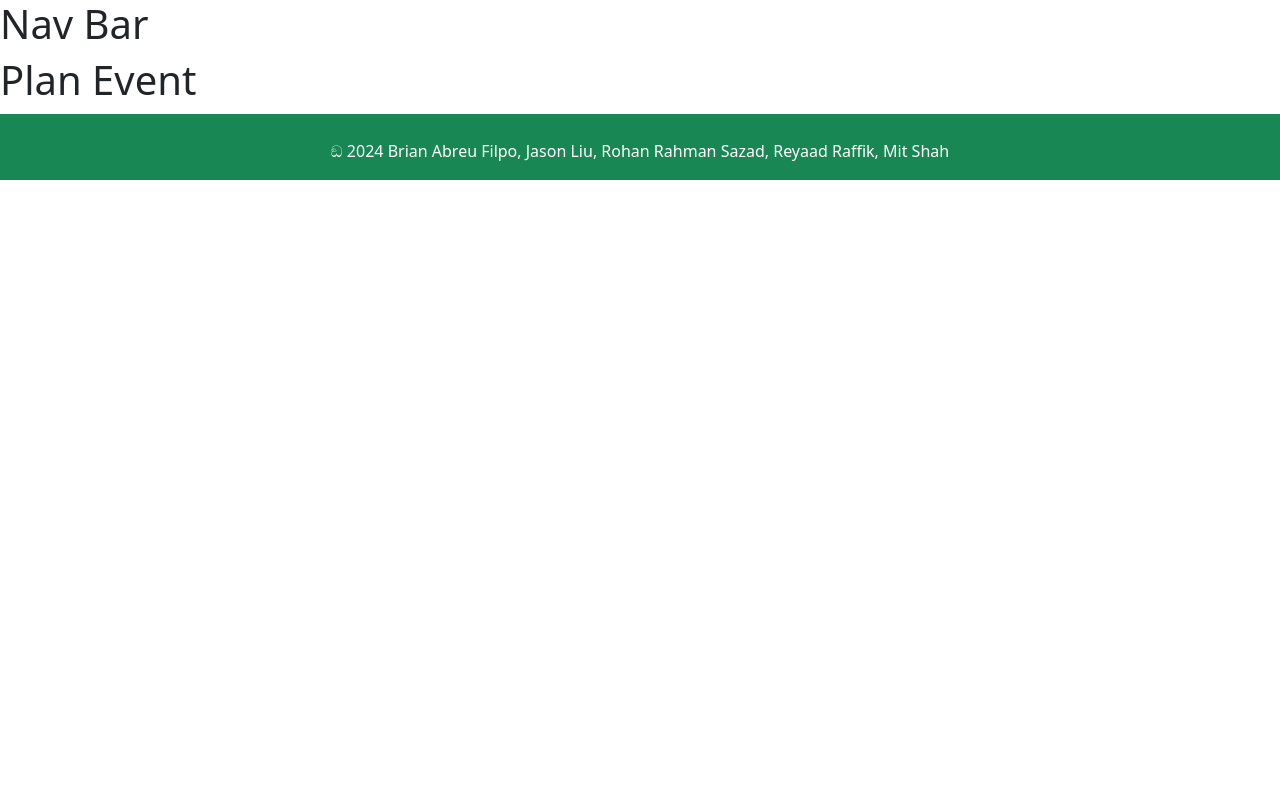
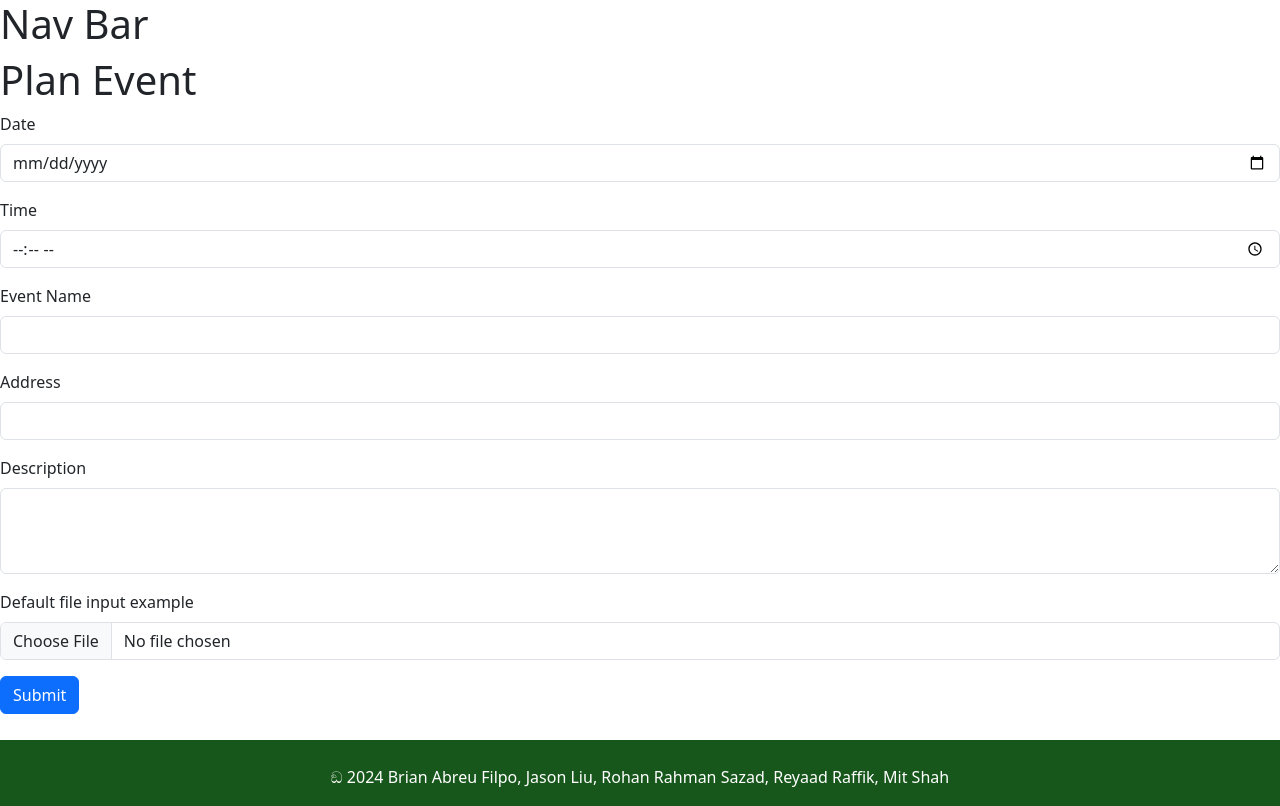
Before and after one commit to hellorahat/event-planning-website, a React (Vite) app: page /event-planning-website/plan-event in a window 1280 px wide. Built offline with nearby package versions, Linux system fonts and the light colour scheme.

Commit message:
added some fixes

```diff
--- a/src/pages/Home.jsx
+++ b/src/pages/Home.jsx
@@ -14,6 +14,8 @@ function DesktopLayout() {
     <>
       <div className="home_container">
         <h1>EVENTFLOW</h1>
+        <Link to="/about-us">Go to About Page</Link>
+        <Link to="/plan-event">Go to plan Page</Link>
         <div className="carousel">
           <Carousel data-bs-theme="dark">
             <Carousel.Item>
--- a/src/pages/PlanEvent.jsx
+++ b/src/pages/PlanEvent.jsx
@@ -1,13 +1,83 @@
 import "../styles/PlanEvent.css";
 
 function PlanEvent() {
-    return <DesktopLayout />
+  return <DesktopLayout />;
 }
 
 function DesktopLayout() {
   return (
     <>
-        <h1>Plan Event</h1>
+      <h1>Plan Event</h1>
+
+      <div>
+        <div class="mb-3">
+          <label for="exampleFormControlInput1" class="form-label">
+            Date
+          </label>
+          <input
+            type="date"
+            class="form-control"
+            id="exampleFormControlInput2"
+          />
+        </div>
+
+        <div class="mb-3">
+          <label for="exampleFormControlInput1" class="form-label">
+            Time
+          </label>
+          <input
+            type="time"
+            class="form-control"
+            id="exampleFormControlInput2"
+            placeholder="name@example.com"
+          />
+        </div>
+
+        <div class="mb-3">
+          <label for="exampleFormControlInput1" class="form-label">
+            Event Name
+          </label>
+          <input
+            type="text"
+            class="form-control"
+            id="exampleFormControlInput2"
+          />
+        </div>
+
+        <div class="mb-3">
+          <label for="exampleFormControlInput1" class="form-label">
+            Address
+          </label>
+          <input
+            type="text"
+            class="form-control"
+            id="exampleFormControlInput2"
+          />
+        </div>
+
+        <div class="mb-3">
+          <label for="exampleFormControlTextarea1" class="form-label">
+            Description
+          </label>
+          <textarea
+            class="form-control"
+            id="exampleFormControlTextarea1"
+            rows="3"
+          ></textarea>
+        </div>
+
+        <div class="mb-3">
+          <label for="formFile" class="form-label">
+            Default file input example
+          </label>
+          <input class="form-control" type="file" id="formFile" />
+        </div>
+        <div class="col-auto">
+          <button type="submit" class="btn btn-primary mb-3">
+            Submit
+          </button>
+        </div>
+      </div>
     </>
   );
 }
--- a/src/styles/Footer.css
+++ b/src/styles/Footer.css
@@ -1,5 +1,5 @@
 footer {
-    background-color: #198754;
+    background-color: #18571C;
     color: white;
     padding: 1px;
     margin-top: 10px;
```
